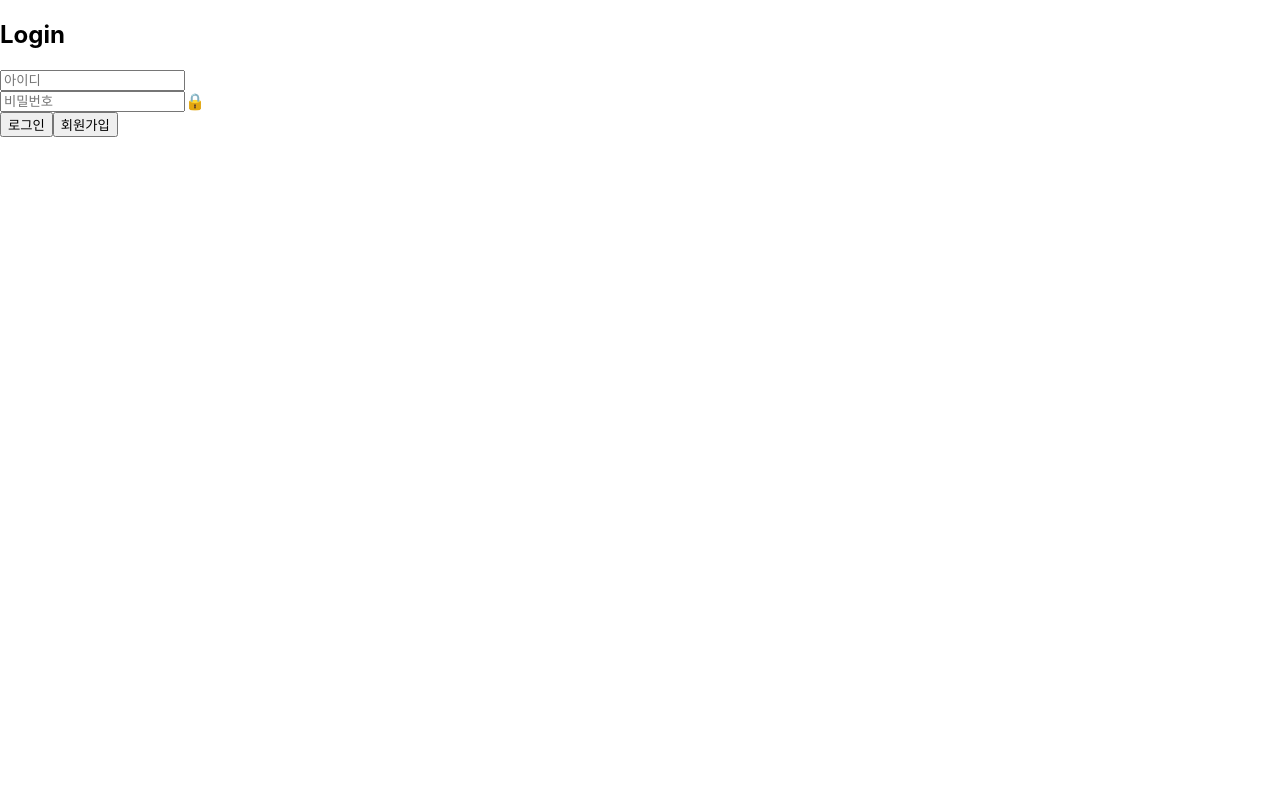
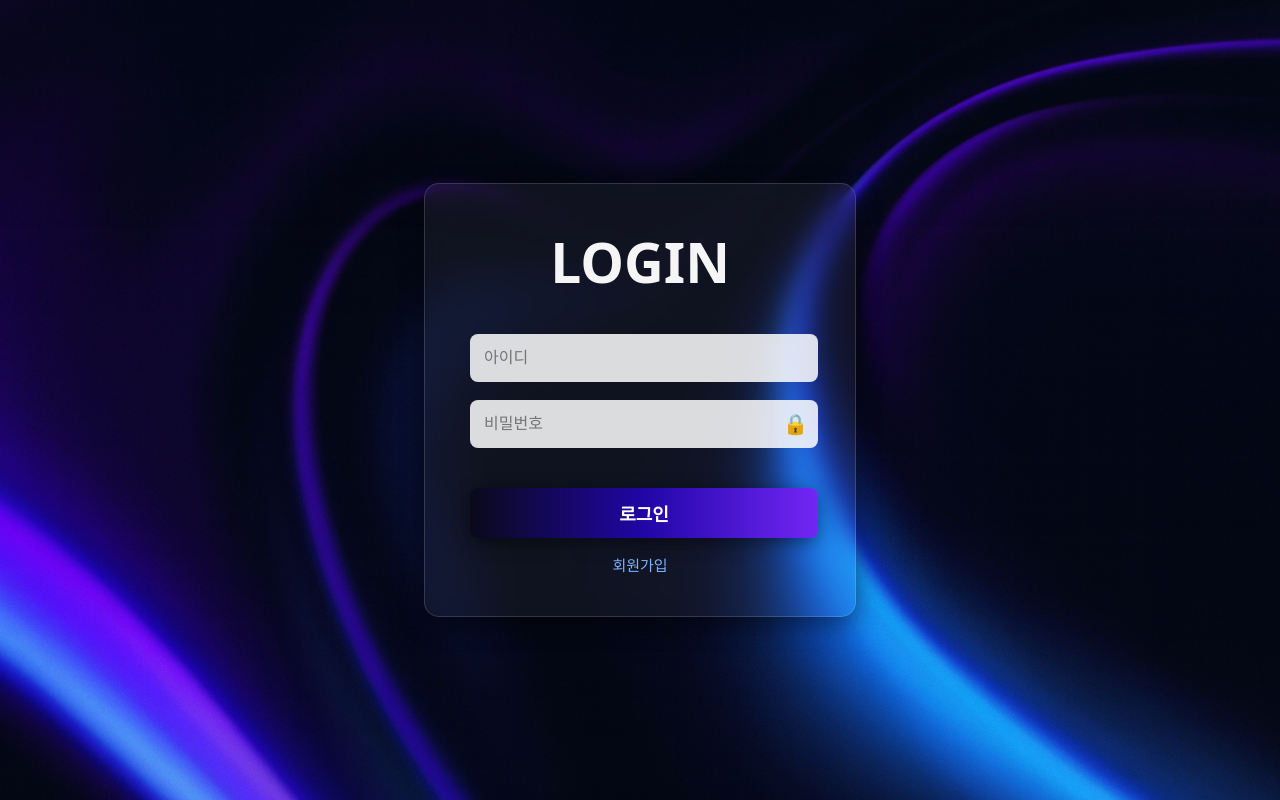
Before and after one commit to 2025-X-Thon-Team7-Ayungieyong/2025-X-Thon-Team7-Ayungieyong, a React (Create React App) app in the folder front/: page /login in a window 1280 px wide. Built offline with nearby package versions, Linux system fonts and the light colour scheme.

Commit message:
feat: Main 화면 구성 및 로그인, 회원가입까지 css 적용

```diff
--- a/front/src/App.js
+++ b/front/src/App.js
@@ -1,4 +1,5 @@
 import { BrowserRouter, Routes, Route } from 'react-router-dom';
+import Main from './components/Main-Auth-Navbar/Main';
 import Login from './components/Main-Auth-Navbar/Login';
 import SignUp from './components/Main-Auth-Navbar/SignUp';
 import Home from './components/Home_PopUp/Home';
@@ -11,6 +12,7 @@ function App() {
   return (
     <BrowserRouter>
       <Routes>
+        <Route path="/" element={<Main />} />
         <Route path="/home" element={<Home />} />
         <Route path="/login" element={<Login />} />
         <Route path="/signup" element={<SignUp />} />
--- /dev/null
+++ b/front/src/components/Main-Auth-Navbar/Login.css
@@ -0,0 +1,72 @@
+/* 전체 화면 배경 */
+.login-container {
+  width: 100vw;
+  height: 100vh;
+  background-image: url('../../assets/main_background.png');
+  background-size: cover;
+  background-position: center;
+  display: flex;
+  justify-content: center;
+  align-items: center;
+}
+
+/* 로그인 카드 */
+.login-card {
+  width: 340px;
+  padding: 40px 45px;
+  border-radius: 15px;
+  background: rgba(255, 255, 255, 0.05); /* 아주 옅은 투명 박스 */
+  backdrop-filter: blur(12px); /* 유리 효과 */
+  border: 1px solid rgba(255, 255, 255, 0.15);
+  color: #ffffff;
+  text-align: center;
+  box-shadow: 0px 8px 25px rgba(0, 0, 0, 0.45);
+}
+
+/* LOGIN 제목 */
+.login-title {
+  font-family: 'Noto Sans', sans-serif;
+  font-size: 55px;
+  font-weight: 700;
+  color: #f5f5f5;
+  margin-bottom: 35px;
+}
+
+/* input 공통 */
+.login-input {
+  width: 320px;
+  height: 48px;
+  margin-bottom: 18px;
+  border-radius: 8px;
+  border: none;
+  padding: 0 14px;
+  font-size: 16px;
+  outline: none;
+  background: rgba(255, 255, 255, 0.85);
+}
+
+/* 로그인 버튼 */
+.login-button {
+  width: 348px;
+  height: 50px;
+  margin-top: 40px;
+  border: none;
+  border-radius: 8px;
+  font-size: 18px;
+  font-weight: 700;
+  cursor: pointer;
+  color: white;
+  background: linear-gradient(270deg, #7326f5 0%, #2006a7 50%, #0a091a 100%);
+  box-shadow: 0px 4px 18px rgba(0, 0, 0, 0.45);
+}
+
+/* 회원가입 버튼 */
+.signup-button {
+  margin-top: 15px;
+  width: 100%;
+  background: none;
+  border: none;
+  color: #7eb3ff;
+  font-size: 15px;
+  cursor: pointer;
+}
--- a/front/src/components/Main-Auth-Navbar/Login.js
+++ b/front/src/components/Main-Auth-Navbar/Login.js
@@ -1,5 +1,6 @@
 import { useState } from 'react';
 import { useNavigate } from 'react-router-dom';
+import './Login.css';
 
 export default function Login() {
   const [id, setId] = useState('');
@@ -10,31 +11,31 @@ export default function Login() {
   const handleSubmit = (e) => {
     e.preventDefault();
     if (id === '1234' && password === '1234') {
-      navigate('/');
+      navigate('/home');
     } else {
       alert('아이디와 비밀번호가 맞지 않습니다!');
     }
-    console.log({ id, password });
   };
 
   return (
-    <form onSubmit={handleSubmit}>
-      <h2>Login</h2>
+    <div className="login-container">
+      <form className="login-card" onSubmit={handleSubmit}>
+        <div className="login-title">LOGIN</div>
 
-      <label>
         <input
           type="text"
+          className="login-input"
           value={id}
           onChange={(e) => setId(e.target.value)}
           placeholder="아이디"
           autoComplete="username"
         />
-      </label>
 
-      <label>
         <div style={{ display: 'flex', alignItems: 'center' }}>
           <input
             type={showPassword ? 'text' : 'password'}
+            className="login-input"
+            style={{ marginBottom: 0 }}
             value={password}
             onChange={(e) => setPassword(e.target.value)}
             placeholder="비밀번호"
@@ -43,21 +44,25 @@ export default function Login() {
           <span
             onClick={() => setShowPassword((v) => !v)}
             style={{
+              marginLeft: '-35px',
               cursor: 'pointer',
               userSelect: 'none',
+              fontSize: '20px',
+              color: '#ffffff',
             }}
           >
             {showPassword ? '🔓' : '🔒'}
           </span>
         </div>
-      </label>
 
-      <div>
-        <button type="submit">로그인</button>
-        <button type="button" onClick={() => navigate('/signup')}>
+        <button type="submit" className="login-button">
+          로그인
+        </button>
+
+        <button type="button" className="signup-button" onClick={() => navigate('/signup')}>
           회원가입
         </button>
-      </div>
-    </form>
+      </form>
+    </div>
   );
 }
--- /dev/null
+++ b/front/src/components/Main-Auth-Navbar/Main.js
@@ -0,0 +1,68 @@
+import React from 'react';
+import { useNavigate } from 'react-router-dom';
+import MainbackgroundImage from '../../assets/main_background.png';
+import AICOLogo from '../../assets/AICO_logo.png';
+
+export default function Main() {
+  const navigate = useNavigate();
+
+  return (
+    <div
+      style={{
+        width: '100vw',
+        height: '100vh',
+        backgroundImage: `url(${MainbackgroundImage})`,
+        backgroundSize: 'cover',
+        backgroundPosition: 'center',
+        display: 'flex',
+        justifyContent: 'center',
+        alignItems: 'center',
+      }}
+    >
+      {/* 컨텐츠 중앙 */}
+      <div style={{ textAlign: 'center', color: '#F5F5F5' }}>
+        {/* 로고 */}
+        <img
+          src={AICOLogo}
+          alt="AICO Logo"
+          style={{
+            width: '282px',
+          }}
+        />
+
+        {/* 텍스트 */}
+        <div
+          style={{
+            fontFamily: 'Noto Sans, sans-serif',
+            fontWeight: 800, // ExtraBold
+            fontSize: '40px',
+            marginBottom: '100px',
+          }}
+        >
+          당신의 개인 AI 면접 코치, AICO
+        </div>
+
+        {/* 버튼 */}
+        <button
+          onClick={() => navigate('/login')}
+          style={{
+            width: '270px',
+            height: '60px',
+            borderRadius: '7px',
+            border: 'none',
+            cursor: 'pointer',
+            fontSize: '18px',
+            fontWeight: 600,
+            color: 'white',
+
+            background: 'linear-gradient(90deg, #7326F5 0%, #0A091A 50%, #2006A7 100%)',
+
+            boxShadow: '0px 4px 20px rgba(0, 0, 0, 0.45)',
+          }}
+        >
+          시작하기
+        </button>
+      </div>
+    </div>
+  );
+}
--- a/front/src/components/Main-Auth-Navbar/SignUp.js
+++ b/front/src/components/Main-Auth-Navbar/SignUp.js
@@ -1,4 +1,5 @@
 import { useState } from 'react';
+import './Login.css';
 
 export default function SignUp() {
   const [id, setId] = useState('');
@@ -11,43 +12,57 @@ export default function SignUp() {
   };
 
   return (
+    <div className="login-container">
+      <div className="login-card">
+        {/* 제목 */}
+        <div className="login-title">SIGN UP</div>
+
         <form onSubmit={handleSubmit}>
-      <h2>SIGN UP</h2>
-
-      <label>
+          {/* 아이디 */}
           <input
             type="text"
+            className="login-input"
             value={id}
             onChange={(e) => setId(e.target.value)}
             placeholder="아이디"
             autoComplete="username"
           />
-      </label>
 
-      <label>
-        <div style={{ display: 'flex', alignItems: 'center' }}>
+          {/* 비밀번호 */}
+          <div style={{ position: 'relative' }}>
             <input
               type={showPassword ? 'text' : 'password'}
+              className="login-input"
               value={password}
               onChange={(e) => setPassword(e.target.value)}
               placeholder="비밀번호"
               autoComplete="current-password"
             />
+
+            {/* 비밀번호 토글 */}
             <span
               onClick={() => setShowPassword((v) => !v)}
               style={{
+                position: 'absolute',
+                right: '0px',
+                top: '34%',
+                transform: 'translateY(-50%)',
                 cursor: 'pointer',
                 userSelect: 'none',
+                fontSize: '20px',
+                color: '#ffffff',
               }}
             >
               {showPassword ? '🔓' : '🔒'}
             </span>
           </div>
-      </label>
 
-      <div>
-        <button type="button">회원가입</button>
+          {/* 회원가입 버튼 */}
+          <button type="submit" className="login-button" style={{ marginTop: '30px' }}>
+            회원가입
+          </button>
+        </form>
       </div>
-    </form>
+    </div>
   );
 }
```
Also changed, not shown: front/src/assets/AICO_logo.png (added), front/src/assets/main_background.png (added). Lines whose indentation alone changed are shown as unchanged.
